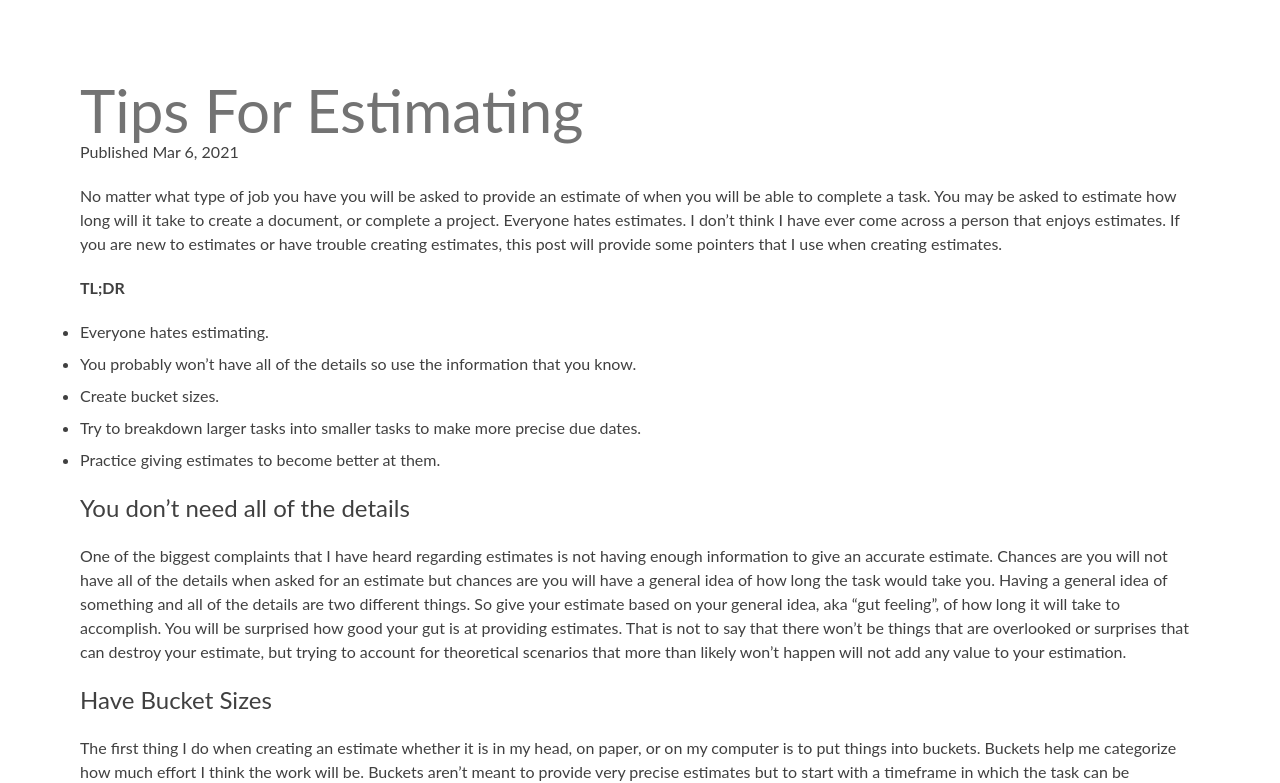
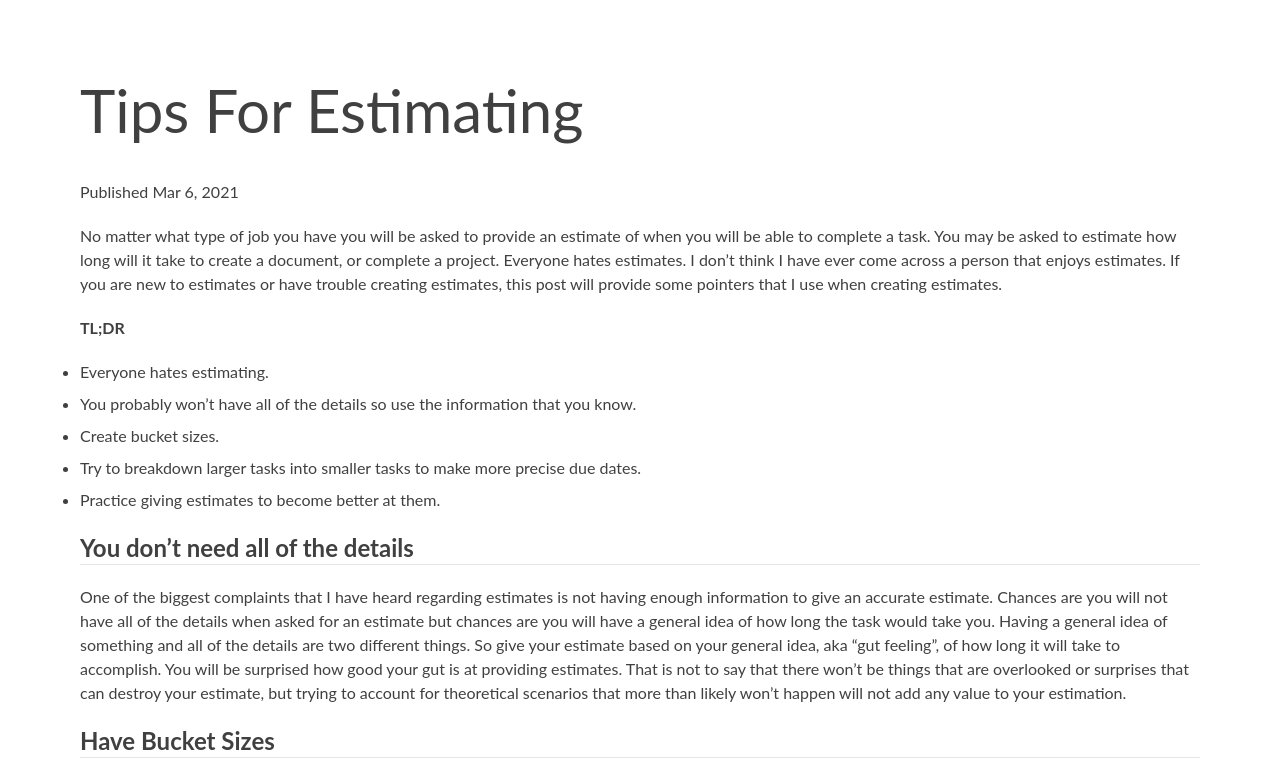
Before and after one commit to jasonericdavis/jasonericdavis.dev-v2, a Next.js app: page /blog/tips-for-estimating in a window 1280 px wide. Shown: the top 783 px of the page. Built offline with nearby package versions, Linux system fonts and the light colour scheme.

Commit message:
more work on layout

```diff
--- a/components/layouts/article.tsx
+++ b/components/layouts/article.tsx
@@ -5,15 +5,16 @@ const Article = ({children, meta}) => {
         <MDXProvider
             components={{
                 h1: (props) => <h1 {...props} className="text-xl font-light" />,
+                h3: (props) => <><h3 {...props} className="font-bold mt-5"/><hr/></>,
                 p: (props) => <p {...props} className="my-5" />,
                 ol: (props) => <ol {...props} className="my-5" />,
                 li: (props) => <li {...props} className="my-2 list-disc"  />
              }}>
-            <div className="mx-20 my-20 text-gray-700">
-                <h1 className="text-gray-500">{meta.title}</h1>
+            <article className="mx-20 my-20 text-gray-700">
+                <h1 className="mb-10">{meta.title}</h1>
                 <p>Published {meta.published}</p>
                 {children}
-            </div>
+            </article>
         </MDXProvider>
 
     )
--- a/pages/_app.tsx
+++ b/pages/_app.tsx
@@ -1,7 +1,11 @@
 import '../styles/index.css'
 
 function MyApp({ Component, pageProps }) {
-  return <Component {...pageProps} />
+  return (
+    <div className="max-w-screen-xl mx-auto">
+      <Component {...pageProps} />
+    </div>
+  )
 }
 
 export default MyApp
--- a/pages/blog/tips-for-estimating.mdx
+++ b/pages/blog/tips-for-estimating.mdx
@@ -44,7 +44,5 @@ I try to avoid Friday deadlines especially if it involves other people, because
 ### Practice Makes Better, Not Perfect
 Estimation is a skill that you don’t become perfect at but rather better at. To become better and get more comfortable at estimating, you have to practice.  Practice by creating personal estimates for yourself. The more you estimate the easier it gets.
 
-<span>Photo by <a href="https://unsplash.com/@jeshoots?utm_source=unsplash&amp;utm_medium=referral&amp;utm_content=creditCopyText">JESHOOTS.COM</a> on <a href="https://unsplash.com/s/photos/planning?utm_source=unsplash&amp;utm_medium=referral&amp;utm_content=creditCopyText">Unsplash</a></span>
-
 
 export default ({ children }) => <Layout meta={meta}>{children}</Layout>
```
